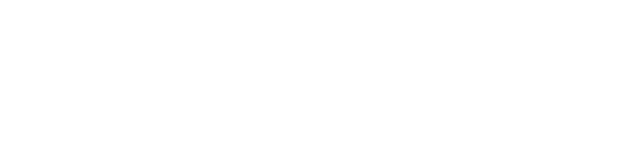
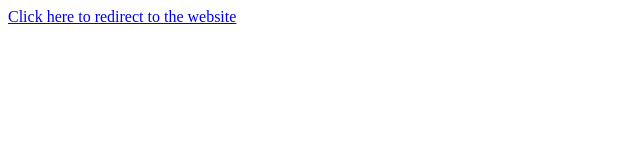
Before and after one commit to rahatkabir007/My-Demo-Website, a plain HTML site: page index.html in a window 1280 px wide. Shown: the whole page, without its empty margins (0-640 px from the left). Drawn offline with Linux system fonts and the light colour scheme.

Commit message:
third commit

```diff
--- a/index.html
+++ b/index.html
@@ -7,6 +7,6 @@
     <title>Document</title>
 </head>
 <body>
-
+    <a href="Main Page.html">Click here to redirect to the website</a>
 </body>
 </html>
```
